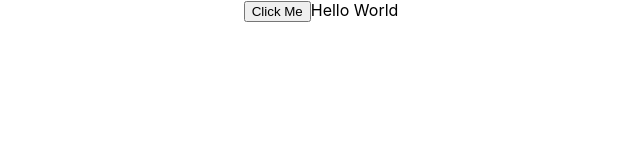
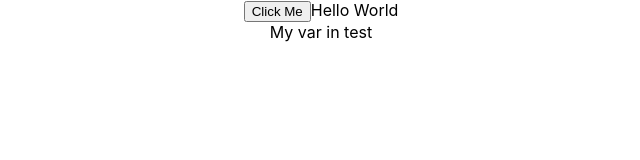
Before and after one commit to Z-Ayoub/myapp_react, a React (Create React App) app in the folder myapp/: page / in a window 1280 px wide. Shown: the top 160 px of the page, without its empty margins (319-959 px from the left). Built offline with nearby package versions, Linux system fonts and the light colour scheme.

Commit message:
callback

```diff
--- a/myapp/src/App.js
+++ b/myapp/src/App.js
@@ -1,6 +1,7 @@
 import logo from './logo.svg';
 import './App.css';
 import {useState} from 'react';
+import Test from './components/Test';
 
 const App = () => {
 
@@ -21,10 +22,18 @@ const onClickHandler = () => {
  })
 }
 
+/* envoyer des données d'un composant enfant à son parent en tant
+que prop
+*/
+const  childToParentUpdater = (data) => {
+  console.log('childToParentUpdater',data);
+}
+
 return(
  <div className="App">
   <button onClick={onClickHandler}>Click Me</button>
 	{myVar}
+  <Test myProps={myVar} updater={childToParentUpdater}/>
   </div>
 )};
 
--- /dev/null
+++ b/myapp/src/components/Test.js
@@ -0,0 +1,10 @@
+import React from "react";
+
+const Test = (props) => {
+
+    return <div>My var in test
+        <p></p>
+    </div>;
+}
+
+export default Test;
```
